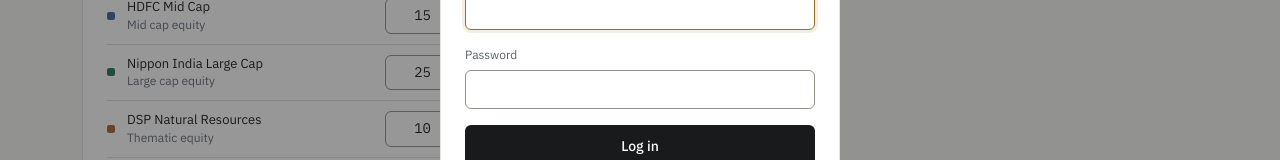
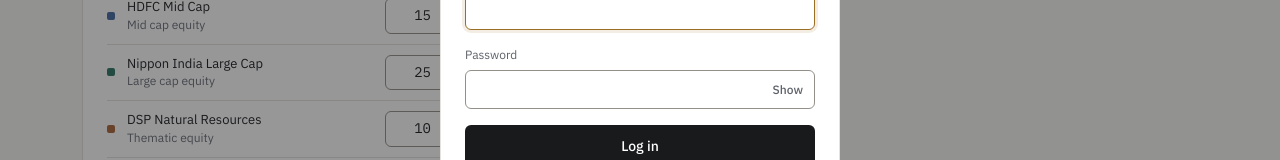
Before and after one commit to shubh0710/corpus, a React (Vite) app: page / in a window 1280 px wide. Both pictures are taken after a click on the button "Save this mix". Shown: the part 342-502 px from the top of the page. Built offline with nearby package versions, Linux system fonts and the light colour scheme; no server answers.

Commit message:
feat: add show/hide password toggle

```diff
--- a/src/components/AuthDialog.css
+++ b/src/components/AuthDialog.css
@@ -5,6 +5,45 @@
 .auth-form {
     display: grid;
     gap: var(--space-4);
+}
+
+/* The password box and its Show/Hide button. position: relative makes this wrapper
+   the frame the button is placed against (position: absolute, below). */
+.password-box {
+    position: relative;
+}
+
+/* Room on the right for the button, so a long password stops before it instead of
+   running underneath. This is as strong as the shared input rule in index.css
+   (one class + one tag here, one tag + one [type] there); this file is loaded later,
+   so this padding wins. */
+.password-box input {
+    padding-right: 64px;
+}
+
+/* The Show/Hide button, inside the box at its right end. top: 50% puts its top edge
+   at the box's middle, and translateY(-50%) lifts it by half its own height, so its
+   middle sits on the box's middle: vertically centred. Small and quiet, so it doesn't
+   compete with the password itself. */
+.password-toggle {
+    position: absolute;
+    right: var(--space-1);
+    top: 50%;
+    transform: translateY(-50%);
+    padding: var(--space-1) var(--space-2);
+    font-size: 12px;
+    font-weight: 500;
+    color: var(--color-text-secondary);
+    border-radius: var(--radius-sm);
+    transition: background-color 0.15s;
+}
+
+.password-toggle:hover {
+    background-color: var(--color-sunken);
+}
+
+.password-toggle:focus-visible {
+    outline-offset: 0;
 }
 
 /* "At least 8 characters." under the password box: small and quiet, close to its box */
--- a/src/components/AuthDialog.jsx
+++ b/src/components/AuthDialog.jsx
@@ -16,12 +16,14 @@
     const [error, setError] = useState("");
     // True while waiting for the server, so the button can't be pressed twice
     const [busy, setBusy] = useState(false);
+    // Whether the password shows as letters (true) or dots (false). Sign-up has no
+    // "type it again" box, so this lets people check what they typed.
+    const [showPassword, setShowPassword] = useState(false);
 
     // A ref is a sticky note pointing at the real <dialog> on the page. React draws the
     // dialog, but opening and closing it are things only the element itself can do
     // (showModal and close), so we need a handle on it.
     const dialogRef = useRef(null);
-
     // A second sticky note, on the email box, so we can put the cursor there
     const emailRef = useRef(null);
 
@@ -46,12 +48,14 @@
     // The dialog's close event fires however it closes: Esc (which the browser handles
     // on its own, without asking React), the Close button, or after a success. So this is
     // the one place that tidies up: forget the password, so it isn't still sitting in the
-    // box on a shared computer, and the old message, so the pop-up doesn't reopen with
-    // "Wrong email or password." before anything is typed. Then tell App, so isOpen goes
-    // back to false. Without that, after Esc App would still think it's open, and "Log in"
-    // would do nothing next time.
+    // box on a shared computer; hide it again, so the next person to open the pop-up
+    // doesn't see their own typing in plain letters; and clear the old message, so the
+    // pop-up doesn't reopen with "Wrong email or password." before anything is typed.
+    // Then tell App, so isOpen goes back to false. Without that, after Esc App would still
+    // think it's open, and "Log in" would do nothing next time.
     function handleClose() {
         setPassword("");
+        setShowPassword(false);
         setError("");
         onClose();
     }
@@ -112,14 +116,33 @@
 
                 <div className="field">
                     <label className="field-label" htmlFor="auth-password">Password</label>
-                    {/* Tells password managers what this is: "current-password" means
-                        "fill in the saved one", "new-password" means "offer to save this".
-                        When signing up, aria-describedby links the hint below to the box,
-                        so a screen reader reads it out with the box. */}
-                    <input type="password" id="auth-password" name="password"
-                        autoComplete={isLogin ? "current-password" : "new-password"}
-                        aria-describedby={isLogin ? undefined : "auth-password-hint"}
-                        value={password} onChange={event => setPassword(event.target.value)} />
+                    {/* The box and its Show/Hide button share a wrapper, so the button can
+                        sit inside the box's right end (AuthDialog.css) */}
+                    <div className="password-box">
+                        {/* type="password" is the only reason the browser shows dots; the same
+                            box with type="text" shows the letters, so the type follows the state.
+                            autoComplete tells password managers what this is: "current-password"
+                            means "fill in the saved one", "new-password" means "offer to save this".
+                            When signing up, aria-describedby links the hint below to the box,
+                            so a screen reader reads it out with the box.
+                            Phone keyboards "help" in text boxes: a capital first letter,
+                            autocorrect, a spell-check underline. Once the password is shown that
+                            would change what's typed, so all three are switched off. */}
+                        <input type={showPassword ? "text" : "password"} id="auth-password" name="password"
+                            autoComplete={isLogin ? "current-password" : "new-password"}
+                            aria-describedby={isLogin ? undefined : "auth-password-hint"}
+                            autoCapitalize="none" autoCorrect="off" spellCheck={false}
+                            value={password} onChange={event => setPassword(event.target.value)} />
+                        {/* type="button" so a click doesn't send the form. A screen reader hears
+                            the full aria-label ("Show password" / "Hide password"); the screen
+                            shows the short word. The name itself changes, so no aria-pressed:
+                            both together would read "Hide password, pressed". */}
+                        <button type="button" className="password-toggle"
+                            aria-label={showPassword ? "Hide password" : "Show password"}
+                            onClick={() => setShowPassword(!showPassword)}>
+                            {showPassword ? "Hide" : "Show"}
+                        </button>
+                    </div>
                     {!isLogin && <p className="auth-hint" id="auth-password-hint">At least 8 characters.</p>}
                 </div>
 
```
